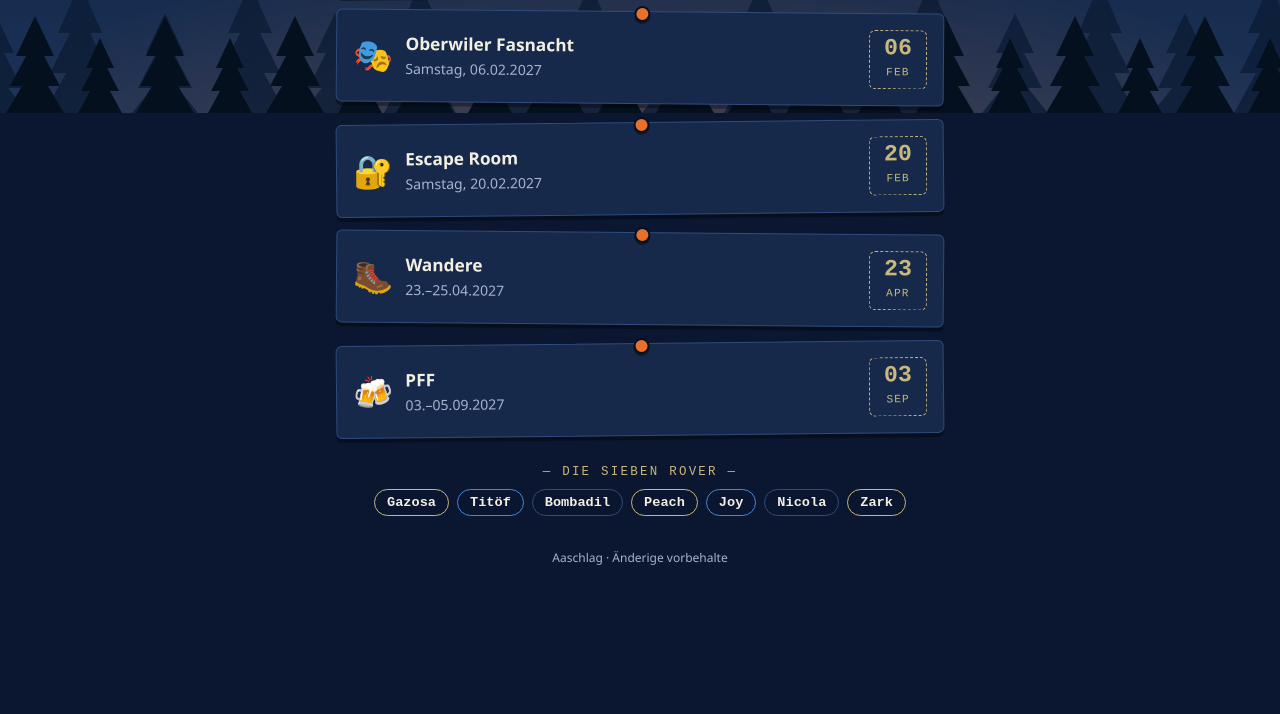
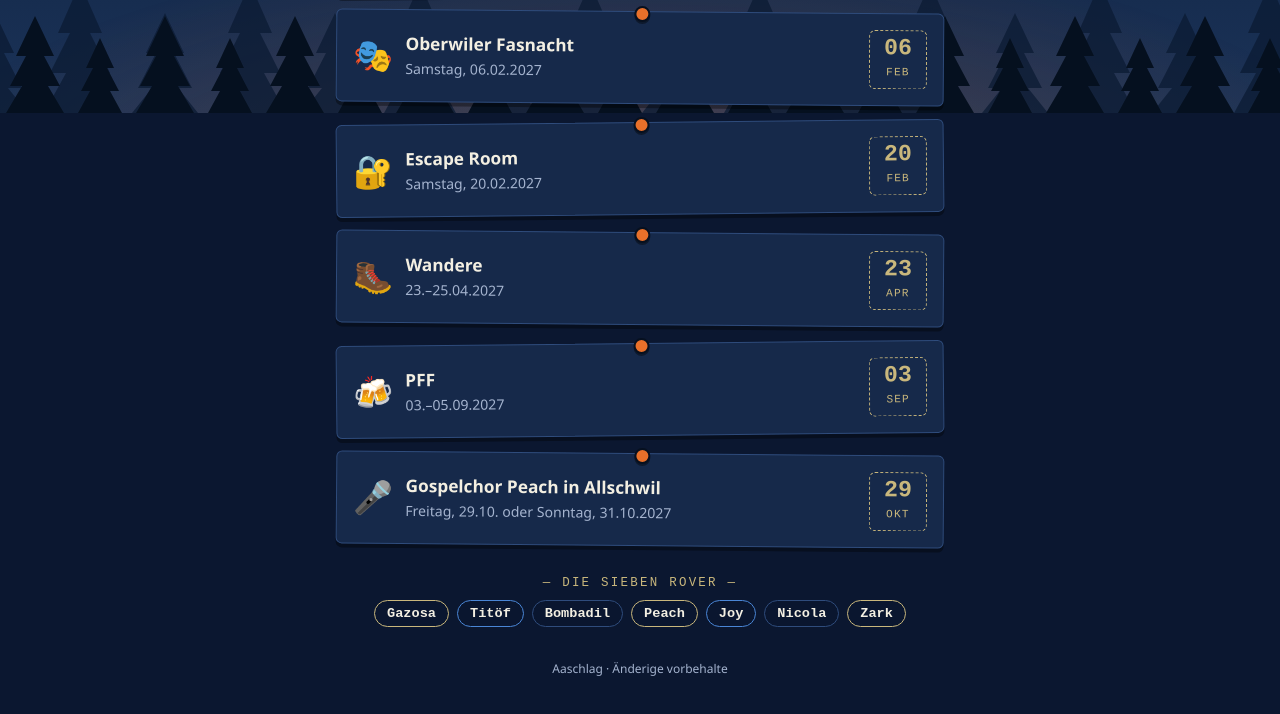
Before and after one commit to luckySkywalk/therealrovers.github.io, a plain HTML site: page index.html in a window 1280 px wide. Shown: the part 687-1401 px from the top of the page. Drawn offline with Linux system fonts and the light colour scheme.

Commit message:
index.html aktualisieren

```diff
--- a/index.html
+++ b/index.html
@@ -494,6 +494,17 @@ dialog button{
     </button>
   </li>
 
+  <li data-date="2027-10-29">
+    <button class="zettel" type="button" data-index="7">
+      <div class="emoji">🎤</div>
+      <div class="info">
+        <div class="titel">Gospelchor Peach in Allschwil</div>
+        <div class="meta">Freitag, 29.10. oder Sonntag, 31.10.2027</div>
+      </div>
+      <div class="datum mono"><b>29</b><small>Okt</small></div>
+    </button>
+  </li>
+
 </ul>
 
 <div class="zwischen">— die sieben Rover —</div>
@@ -572,6 +583,14 @@ const TERMINE = [
     datum:"2027-09-03",
     bis:"2027-09-05",
     text:"Sitzen und Saufen"
+  },
+  {
+    emoji:"🎤",
+    titel:"Gospelchor Peach in Allschwil",
+    datum:"2027-10-29",
+    alternative:"2027-10-31",
+    ort:"Allschwil",
+    text:"Wär bringt d Rondos mit?"
   }
 ];
 
@@ -610,6 +629,14 @@ function dateText(e){
   const s=parseDate(e.datum);
 
   if(!s) return "Datum no offe";
+
+  if(e.alternative){
+    const a=parseDate(e.alternative);
+    const startWT=WT[(s.getDay()+6)%7];
+    const endWT=WT[(a.getDay()+6)%7];
+
+    return `${startWT}, 29.10.2027 oder ${endWT}, 31.10.2027`;
+  }
 
   const startWT=WT[(s.getDay()+6)%7];
   const startDatum=String(s.getDate()).padStart(2,"0");
```
